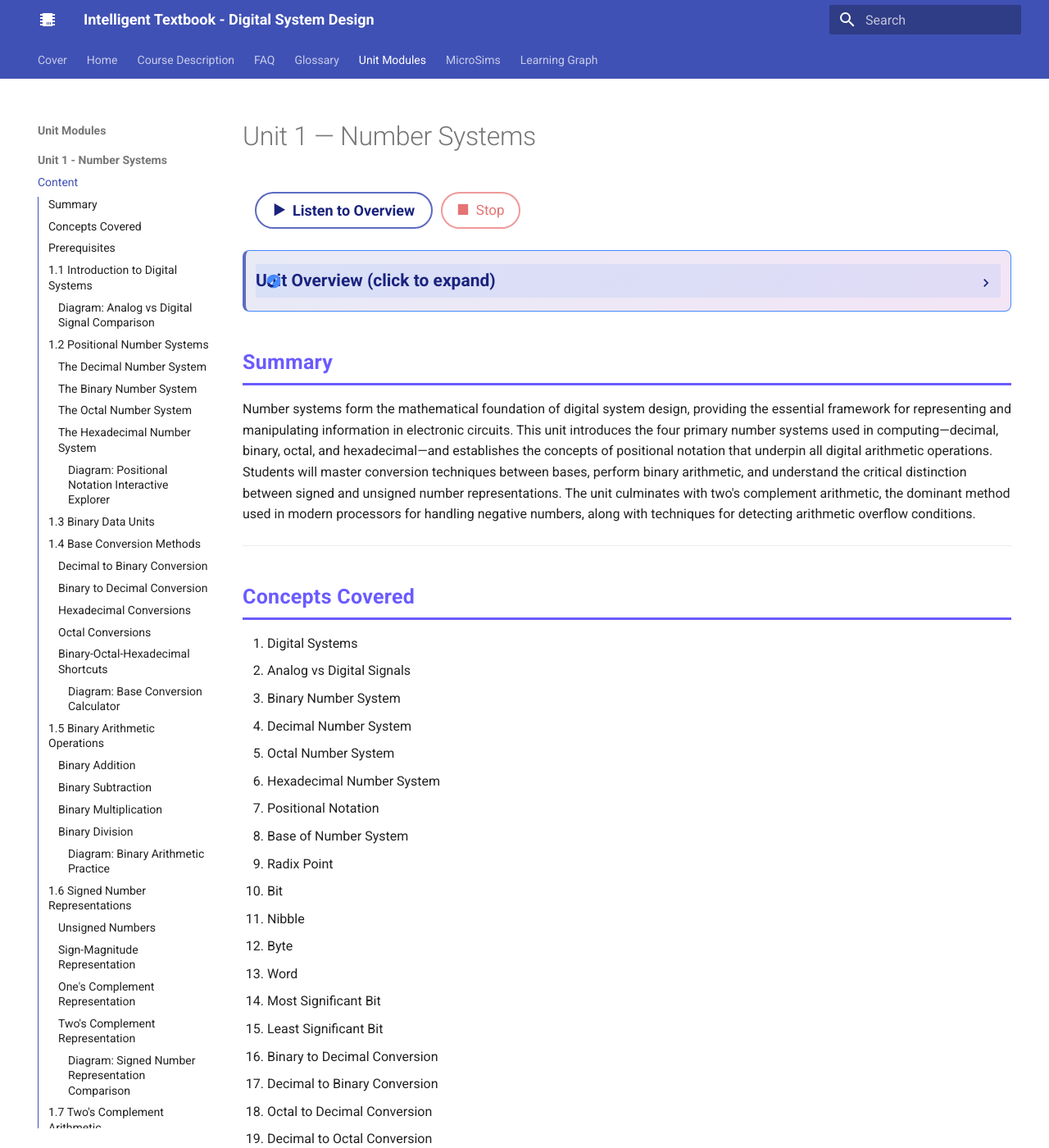
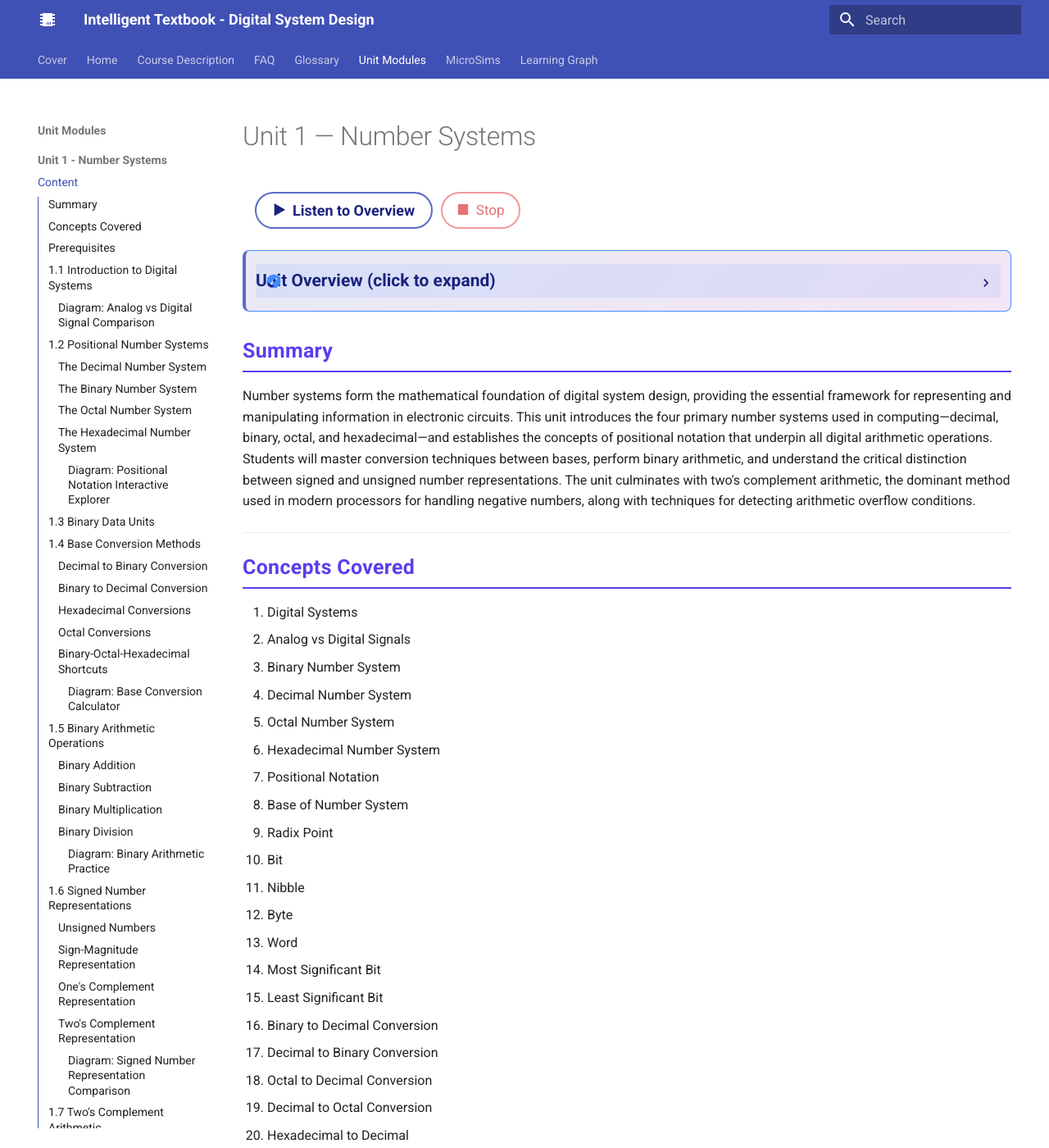
Before and after one commit to Nati-123/intelligent-textbook-ee2301, an MkDocs documentation site: the page built from docs/unit1-number-systems/index.md, in a window 1280 px wide and 1400 px high. Shown: the whole window at 82% size. Built offline with MkDocs 1.6.1 and Material for MkDocs 9.7.7, drawn with Linux system fonts in a browser that asks for light colours; nearby versions of some CDN libraries.

Commit message:
Update Unit 1 H2 headings: deep purple, extra bold, thin underline
Color #5A3EED, font-weight 800, 2px underline, 24px/16px margins

Co-Authored-By: Claude Opus 4.6 <noreply@anthropic.com>

```diff
--- a/docs/stylesheets/extra.css
+++ b/docs/stylesheets/extra.css
@@ -505,11 +505,12 @@
 
 /* ===== UNIT 1 HEADING THEME (Purple & Gold) ===== */
 .unit1-styled h2 {
-  color: #6A5BFF !important;
-  border-bottom: 3px solid #6A5BFF;
-  padding-bottom: 0.4rem;
-  margin-top: 2.2rem;
-  font-weight: 700;
+  color: #5A3EED !important;
+  border-bottom: 2px solid #5A3EED;
+  padding-bottom: 0.35rem;
+  margin-top: 24px;
+  margin-bottom: 16px;
+  font-weight: 800;
   letter-spacing: 0.3px;
 }
 
```
